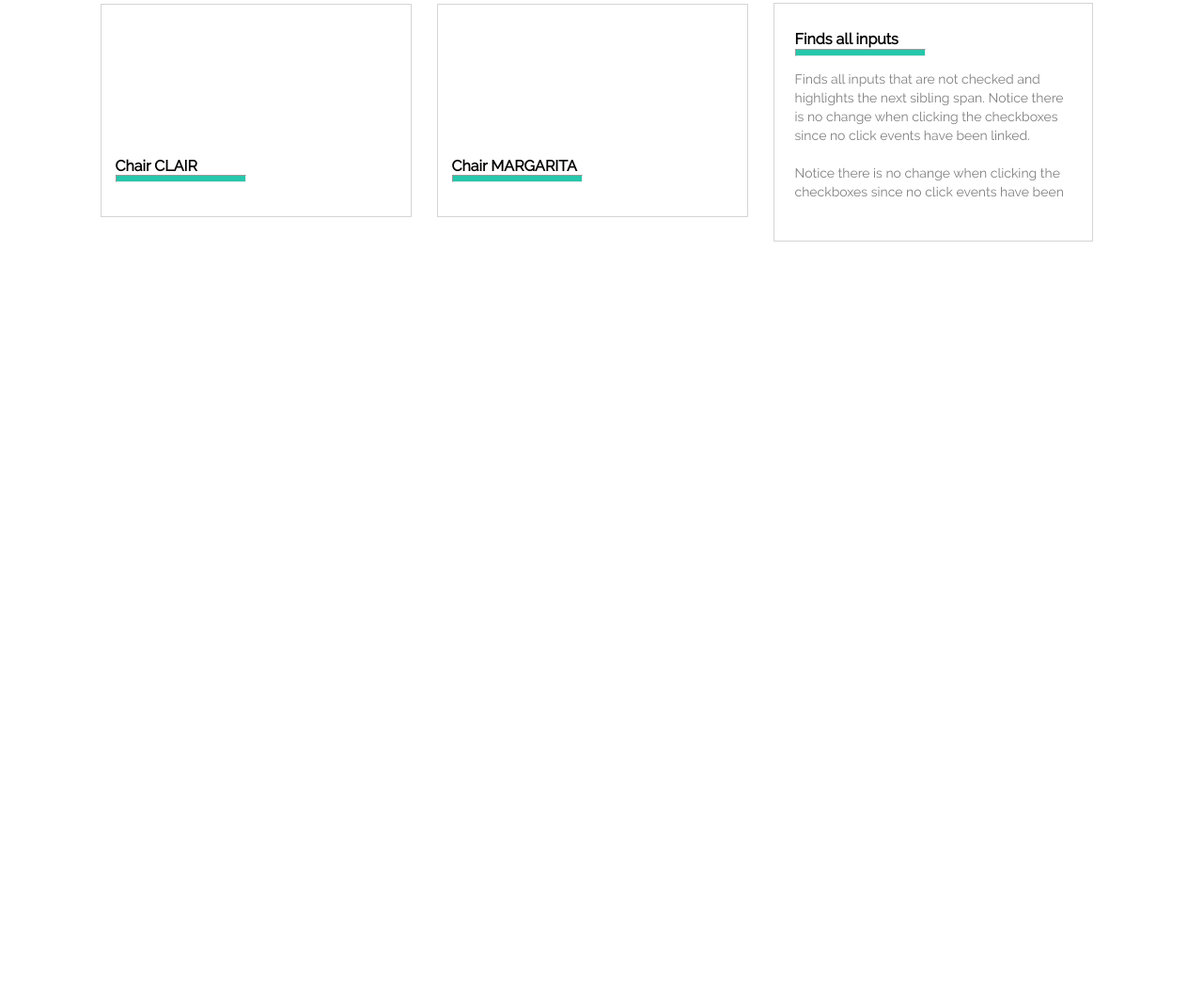
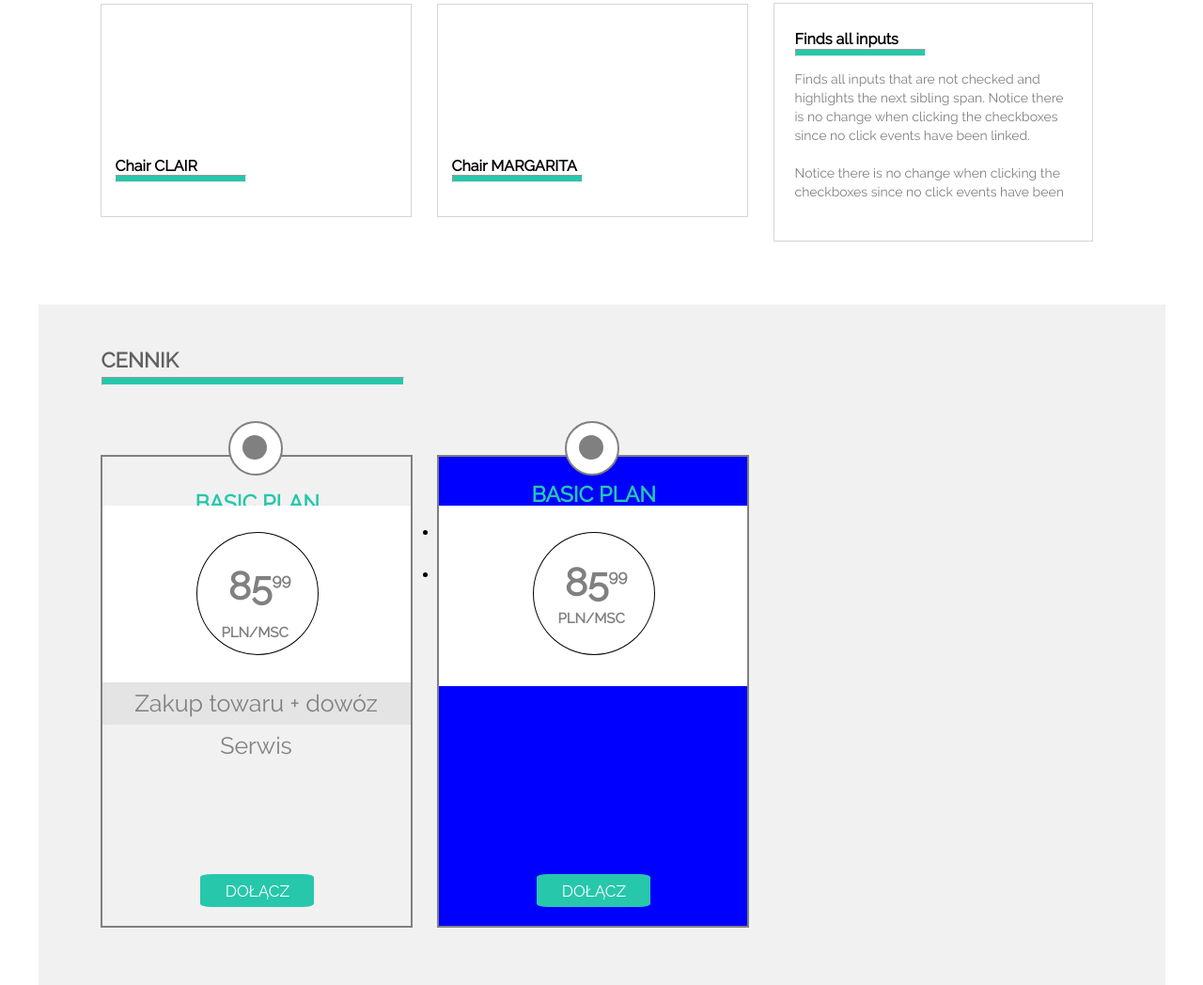
Before and after one commit to vvasio/Warsztat_I, a plain HTML site: page index.html in a window 1280 px wide. Shown: the part 569-1617 px from the top of the page at 94% size. Before the commit the page ends 893 px from the top, so only its background shows below. Drawn offline with Linux system fonts and the light colour scheme.

Commit message:
section 2 in progress

```diff
--- a/css/style.css
+++ b/css/style.css
@@ -58,7 +58,7 @@ header {
 
 }
 
-span {
+.blue {
     color: #27C7AB;
 }
 
@@ -300,3 +300,160 @@ section .whiteBar .container {
     width: 287px;
     line-height: 20px;
 }
+
+section:nth-of-type(2) .whiteBar {
+    background: white;
+    height: 724px;
+    width: 100%;
+}
+
+section:nth-of-type(2) .whiteBar .container {
+    background: #F1F1F1;
+    position: relative;
+}
+
+.container #cennik {
+    color: #606060;
+    height: 48px;
+    width: 333px;
+    font-size: 22px;
+    position: absolute;
+    top: 46px;
+    left: 67px;
+    font-weight: 600;
+}
+
+#cennik hr {
+    background-color: #27C7AB;
+    height: 7px;
+    width: 320px;
+    margin-top: 5px;
+}
+
+#firstOption {
+    width: 328px;
+    height: 499px;
+    background-color: white;
+    border: 2px solid gray;
+    position: absolute;
+    top: 160px;
+    left: 66px;
+}
+
+.circle {
+    background: white;
+    width: 54px;
+    height: 54px;
+    border-radius: 50%;
+    position: relative;
+    top: -38px;
+    left: 41%;
+    border: 2px solid gray;
+}
+
+.circle div {
+    background: gray;
+    width: 26px;
+    height: 26px;
+    border-radius: 50%;
+    position: relative;
+    top: 24%;
+    left: 25%;
+}
+
+h3 {
+    position: absolute;
+    font-size: 23px;
+    top: 26px;
+    left: 99px;
+}
+
+h3 + div {
+    background-color: white;
+    width: 328px;
+    height: 192px;
+    position: absolute;
+    top: 52px;
+    left: 0;
+
+}
+
+h3 + div div {
+    background-color: white;
+    width: 128px;
+    height: 129px;
+    border-radius: 50%;
+    position: absolute;
+    top: 28px;
+    left: 100px;
+    border: 1px solid black;
+}
+
+.super {
+    vertical-align: super;
+    font-size: 17px;
+}
+
+h3 + div div p {
+    position: absolute;
+    top: 22%;
+    left: 26%;
+    font-size: 41px;
+    font-weight: 600;
+    color: gray;
+}
+
+.lowerText {
+    font-size: 15px;
+    position: absolute;
+    top: 110%;
+    left: -11%;
+}
+
+#firstOption ul {
+    list-style-type: none;
+    width: 328px;
+    height: 10px;
+    line-height: 42px;
+    position: absolute;
+    top: 48%;
+    left: 0;
+    font-size: 25px;
+    color: gray;
+}
+
+#firstOption, .list ul li:nth-of-type(1) {
+    background-color: #E4E4E4;
+    line-height: 45px;
+    text-align: center;
+}
+
+#firstOption, .list ul li:nth-of-type(2) {
+    background-color: #F1F1F1;
+    line-height: 45px;
+    text-align: center;
+}
+
+.optionButton {
+    background-color: #27C7AB;
+    border-radius: 10% 10% 10% 10%;
+    text-align: center;
+    height: 35px;
+    width: 121px;
+    left: 32%;
+    bottom: 4%;
+    color: white;
+    line-height: 37px;
+    font-size: 17px;
+    position: absolute;
+}
+
+#secondOption {
+    width: 328px;
+    height: 499px;
+    background-color: blue;
+    border: 2px solid gray;
+    position: absolute;
+    top: 160px;
+    left: 424px;
+}
--- a/index.html
+++ b/index.html
@@ -10,7 +10,7 @@
     <header>
         <div id="navBar">
             <div class="container">
-                <div class="logo">SIT <span>ON</span> CHAIR</div>
+                <div class="logo">SIT <span class="blue">ON</span> CHAIR</div>
                 <div class="nav"><ul>
                     <li>O FIRMIE</li>
                     <li>GALERIA</li>
@@ -25,7 +25,7 @@
                 <div class="headerSlider">></div>
                 <div id="chairImg"></div>
                 <div id="textHeader">
-                    <h1>SIT <span>ON</span> OUR <span>CHAIR</span></h1>
+                    <h1>SIT <span class="blue">ON</span> OUR <span class="blue">CHAIR</span></h1>
                     <p>Lorem ipsum dolor sit amet enim. Etiam ullamcorper. Suspendisse a pellentesque dui, non felis. Maecenas malesuada elit lectus felis, malesuada ultricies. Curabitur et ligula. Ut molestie a, ultricies porta urna.</p>
                     <div id="headerButton">ZOBACZ WIĘCEJ</div>
                 </div>
@@ -62,6 +62,50 @@
             </div>
         </div>
     </section>
+    <section>
+        <div class="whiteBar">
+            <div class="container">
+                <div id="cennik">
+                    <div>CENNIK</div>
+                    <hr>
+                </div>
+                <div id="firstOption" class="list">
+                    <div class="circle">
+                        <div></div>
+                    </div>
+                    <h3><span class="blue">BASIC PLAN</span></h3>
+                    <div>
+                        <div>
+                            <p>85<span class="super">99</span><br><span class="lowerText">PLN/MSC</span></p>
+                        </div>
+                    </div>
+                    <ul>
+                        <li>Zakup towaru + dowóz</li>
+                        <li>Serwis</li>
+                    </ul>
+                    <div class="optionButton">DOŁĄCZ</div>
+                </div>
 
+
+                <div id="secondOption" class="list">
+                <div class="circle">
+                    <div></div>
+                </div>
+                <h3><span class="blue">BASIC PLAN</span></h3>
+                <div>
+                    <div>
+                        <p>85<span class="super">99</span><br><span class="lowerText">PLN/MSC</span></p>
+                    </div>
+                </div>
+                <ul>
+                    <li>Zakup towaru + dowóz</li>
+                    <li>Serwis</li>
+                </ul>
+                <div class="optionButton">DOŁĄCZ</div>
+                </div>
+                <div id="thirdOption"></div>
+            </div>
+        </div>
+    </section>
 </body>
 </html>
```
